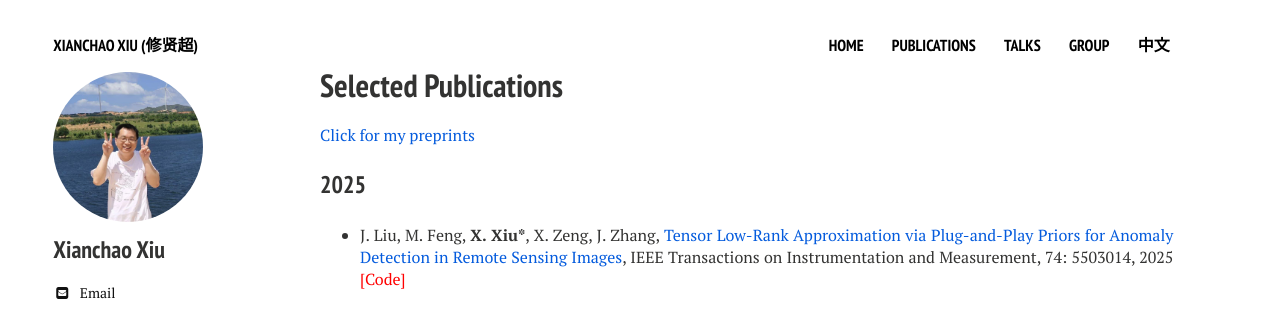
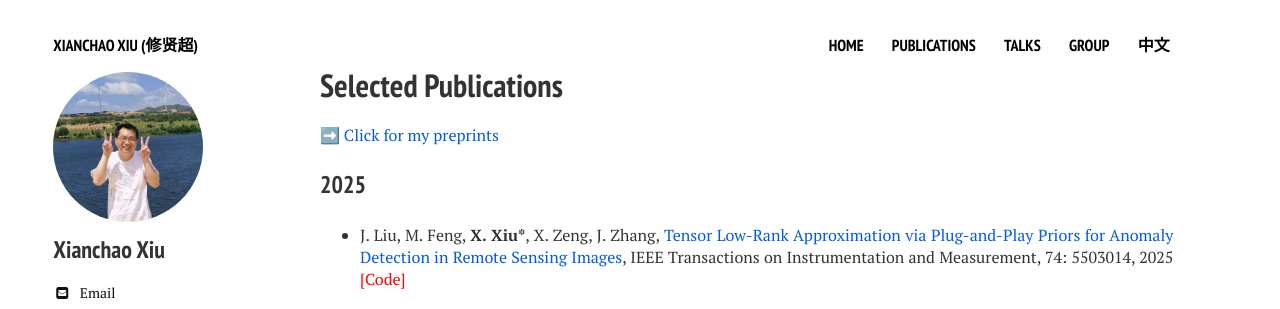
Before and after one commit to xianchaoxiu/xianchaoxiu.github.io, a Jekyll site: the page built from publications/index.md, in a window 1280 px wide. Shown: the top 309 px of the page. Built offline with Jekyll 4.4.1, drawn with Linux system fonts in a browser that asks for light colours; nearby versions of some CDN libraries.

Commit message:
Update index.md

```diff
--- a/publications/index.md
+++ b/publications/index.md
@@ -7,7 +7,7 @@ comments: false
 share: false
 ---
 
-<a href="https://arxiv.org/search/?query=xiu%2C+xianchao&searchtype=all&abstracts=show&order=-announced_date_first&size=50" class="textlink" target="_blank"> Click for my preprints </a>
+➡️ <a href="https://arxiv.org/search/?query=xiu%2C+xianchao&searchtype=all&abstracts=show&order=-announced_date_first&size=50" class="textlink" target="_blank"> Click for my preprints </a>
 
 
 
```
